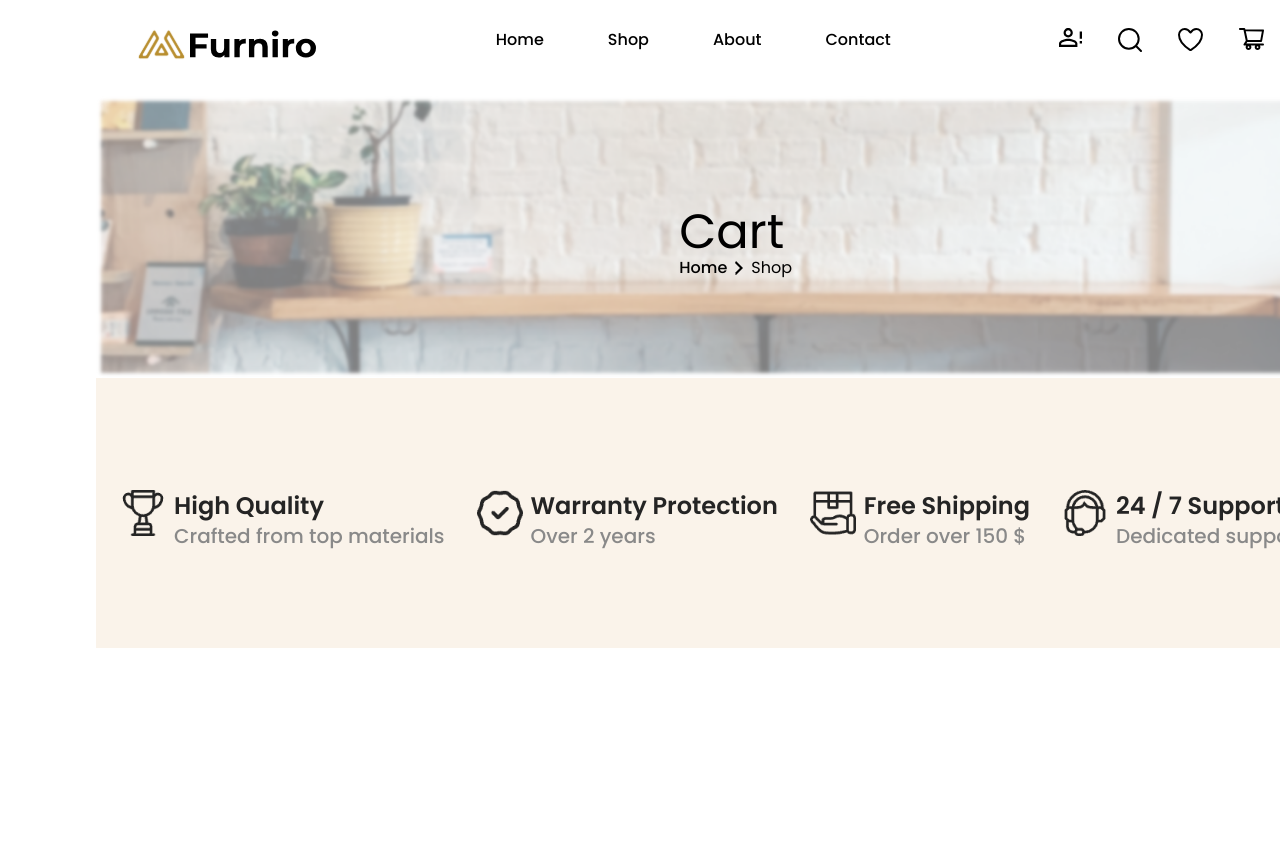
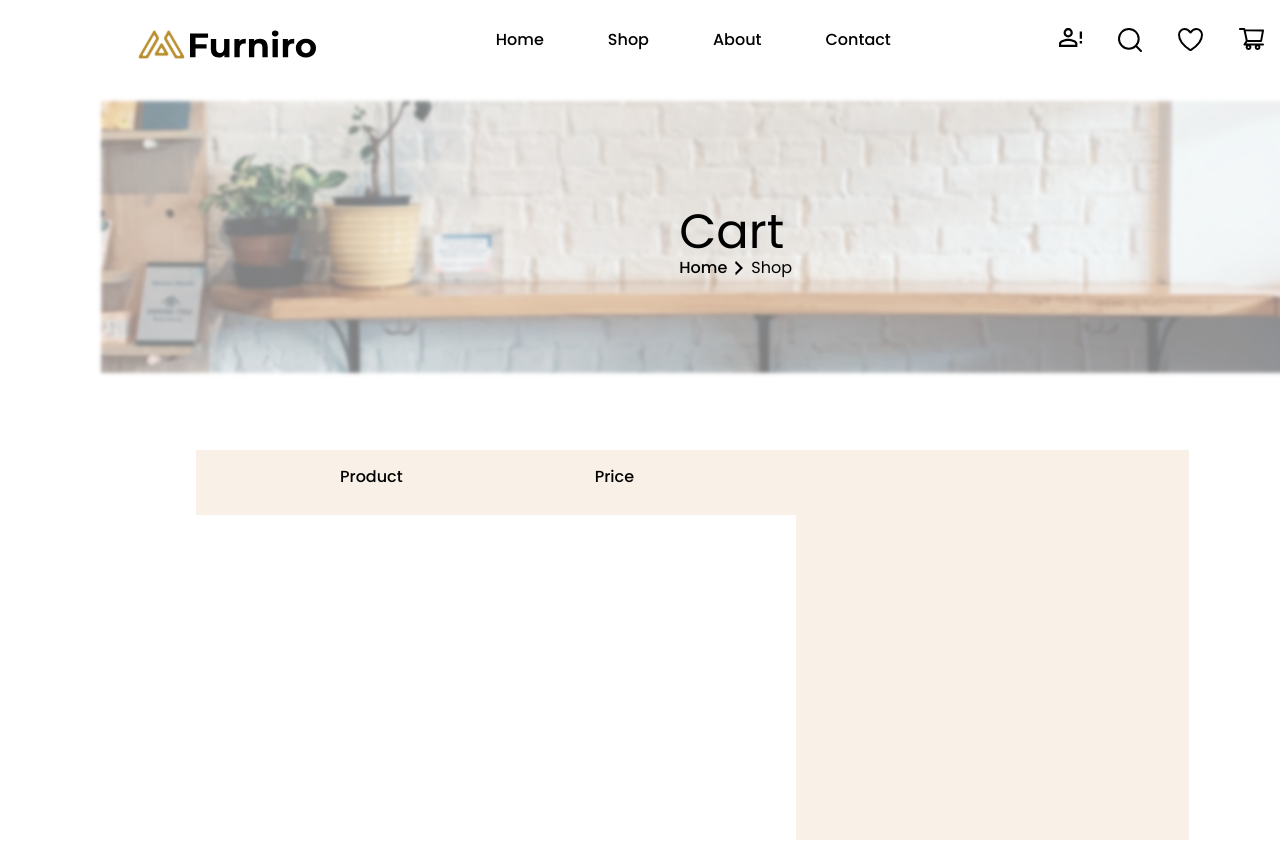
Before and after one commit to LizNgoNgoc/internetShop, a React (Create React App) app: page /cart in a window 1280 px wide. Shown: the top 842 px of the page. Built offline with nearby package versions, Linux system fonts and the light colour scheme.

Commit message:
add new images and css for Cart

```diff
--- a/src/Custom/ModalBasket/ModalBasket.jsx
+++ b/src/Custom/ModalBasket/ModalBasket.jsx
@@ -10,7 +10,7 @@ export default function ModalBasket() {
     const dispatch = useDispatch()
 
     console.log(basketCards);
-    return<section className={`${styleModalSection} ${!modalActive && 'hidden'}`}>
+    return <section className={`${styleModalSection} ${!modalActive && 'hidden'}`}>
         <div className="flex gap-40 mb-6">
             <h3 className="font-semibold text-2xl">Shopping Cart</h3>
             <img src="./images/modal/closeBasket.png" className="w-7 cursor-pointer" alt="" onClick={() => dispatch(showModal())} />
--- a/src/Pages/CartPage.jsx
+++ b/src/Pages/CartPage.jsx
@@ -1,4 +1,5 @@
 import Garantees from "../Components/Garantees/Garantees"
+
 
 export default function CartPage() {
     return <section className="m-auto w-[1440px] mb-14 p-24 font-Poppins relative">
@@ -11,7 +12,25 @@ export default function CartPage() {
                         <span className="text-[#000000] font-light text-base"> Shop</span>
                     </div>
             </div>
-            <div></div>
+            <div className="w-full px-[100px] pt-[72px] pb-[63px] flex">
+                <div className="w-[600px]">
+                    <div className="flex bg-[#F9F1E7] h-[65px] gap-48 px-[144px] py-[15px]">
+                        <p className="font-medium text-base">Product</p>
+                        <p className="font-medium text-base">Price</p>
+                        <p className="font-medium text-base">Quantity</p>
+                        <p className="font-medium text-base">Subtotal</p>
+                    </div>
+                    <div className="flex">
+                        <img src="" alt="" />
+                        <p></p>
+                        <p></p>
+                        <p></p>
+                        <p></p>
+                        <img src="" alt="" />
+                    </div>
+                </div>
+                <div className="bg-[#F9F1E7] w-[393px] h-[390px]"></div>
+            </div>
             <Garantees/>
     </section>
 }
```
Also changed, not shown: public/images/modal/basket.png (added).
